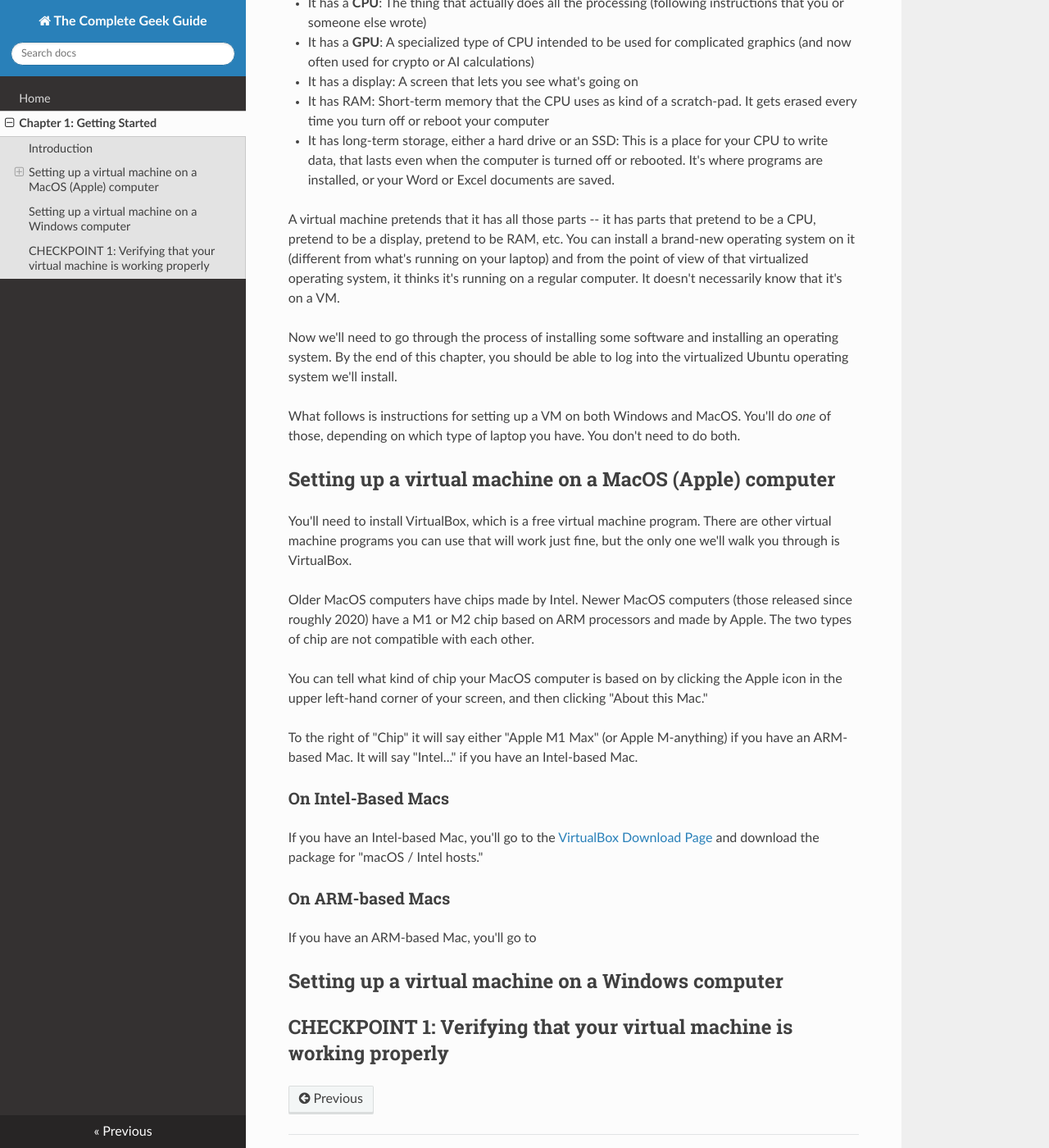
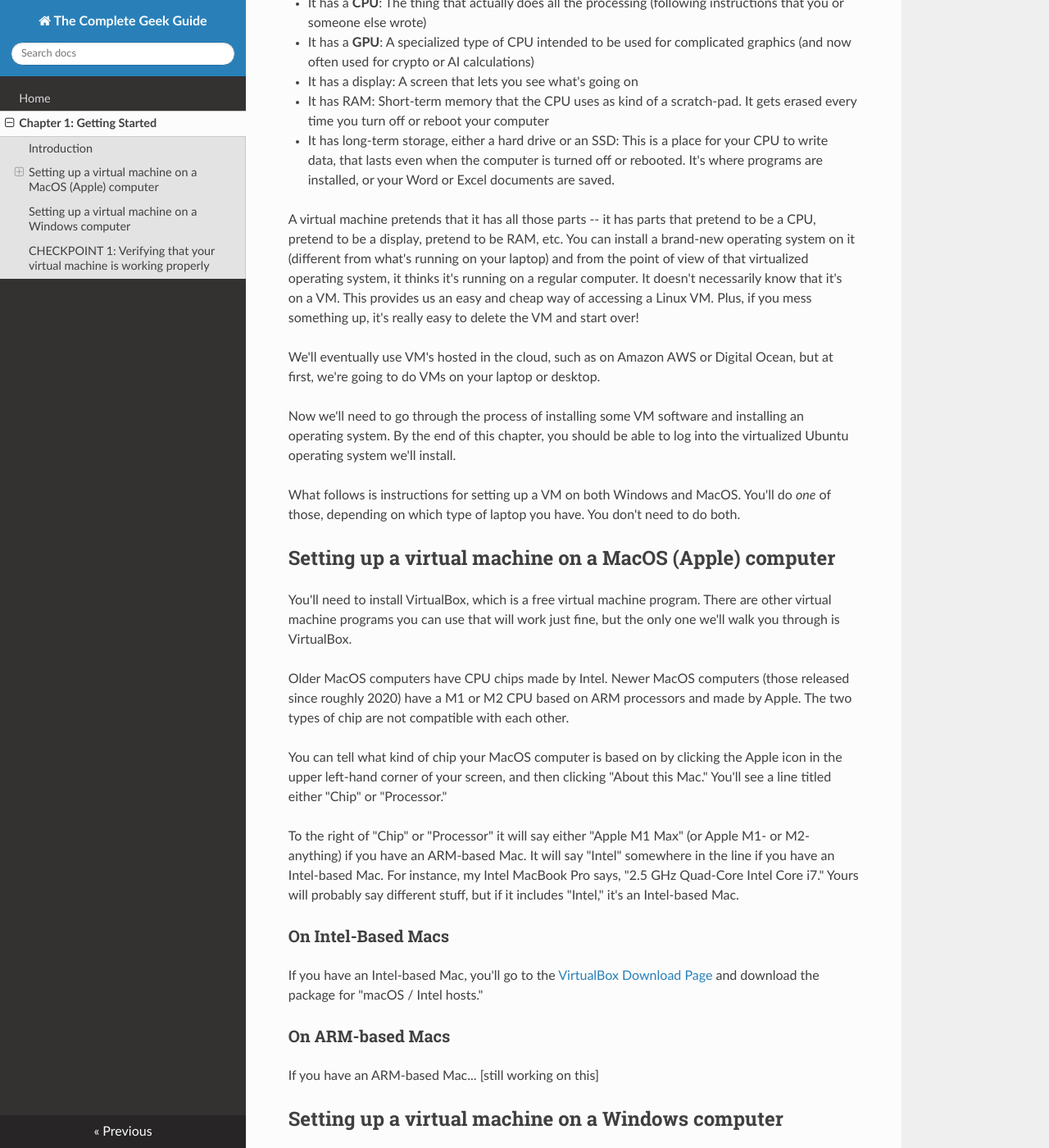
Before and after one commit to CommandLineLabs/completegeek, an MkDocs documentation site: the page built from docs/getting-started.md, in a window 1280 px wide and 1400 px high, scrolled down 536 px. Shown: the whole window at 82% size. Built offline with MkDocs 1.6.1, drawn with Linux system fonts in a browser that asks for light colours; nearby versions of some CDN libraries.

Commit message:
Adding more information about virtualization and detecting Intel vs M1-based macs.

```diff
--- a/docs/getting-started.md
+++ b/docs/getting-started.md
@@ -16,9 +16,11 @@ Your laptop has a few important parts:
 * It has RAM: Short-term memory that the CPU uses as kind of a scratch-pad. It gets erased every time you turn off or reboot your computer
 * It has long-term storage, either a hard drive or an SSD: This is a place for your CPU to write data, that lasts even when the computer is turned off or rebooted. It's where programs are installed, or your Word or Excel documents are saved.
 
-A virtual machine pretends that it has all those parts -- it has parts that pretend to be a CPU, pretend to be a display, pretend to be RAM, etc. You can install a brand-new operating system on it (different from what's running on your laptop) and from the point of view of that virtualized operating system, it thinks it's running on a regular computer. It doesn't necessarily know that it's on a VM.
+A virtual machine pretends that it has all those parts -- it has parts that pretend to be a CPU, pretend to be a display, pretend to be RAM, etc. You can install a brand-new operating system on it (different from what's running on your laptop) and from the point of view of that virtualized operating system, it thinks it's running on a regular computer. It doesn't necessarily know that it's on a VM. This provides us an easy and cheap way of accessing a Linux VM. Plus, if you mess something up, it's really easy to delete the VM and start over!
 
-Now we'll need to go through the process of installing some software and installing an operating system. By the end of this chapter, you should be able to log into the virtualized Ubuntu operating system we'll install.
+We'll eventually use VM's hosted in the cloud, such as on Amazon AWS or Digital Ocean, but at first, we're going to do VMs on your laptop or desktop.
+
+Now we'll need to go through the process of installing some VM software and installing an operating system. By the end of this chapter, you should be able to log into the virtualized Ubuntu operating system we'll install.
 
 What follows is instructions for setting up a VM on both Windows and MacOS. You'll do *one* of those, depending on which type of laptop you have. You don't need to do both.
 
@@ -26,11 +28,11 @@ What follows is instructions for setting up a VM on both Windows and MacOS. You'
 
 You'll need to install VirtualBox, which is a free virtual machine program. There are other virtual machine programs you can use that will work just fine, but the only one we'll walk you through is VirtualBox.
 
-Older MacOS computers have chips made by Intel. Newer MacOS computers (those released since roughly 2020) have a M1 or M2 chip based on ARM processors and made by Apple. The two types of chip are not compatible with each other.
+Older MacOS computers have CPU chips made by Intel. Newer MacOS computers (those released since roughly 2020) have a M1 or M2 CPU based on ARM processors and made by Apple. The two types of chip are not compatible with each other.
 
-You can tell what kind of chip your MacOS computer is based on by clicking the Apple icon in the upper left-hand corner of your screen, and then clicking "About this Mac."
+You can tell what kind of chip your MacOS computer is based on by clicking the Apple icon in the upper left-hand corner of your screen, and then clicking "About this Mac." You'll see a line titled either "Chip" or "Processor."
 
-To the right of "Chip" it will say either "Apple M1 Max" (or Apple M-anything) if you have an ARM-based Mac. It will say "Intel..." if you have an Intel-based Mac.
+To the right of "Chip" or "Processor" it will say either "Apple M1 Max" (or Apple M1- or M2-anything) if you have an ARM-based Mac. It will say "Intel" somewhere in the line if you have an Intel-based Mac. For instance, my Intel MacBook Pro says, "2.5 GHz Quad-Core Intel Core i7." Yours will probably say different stuff, but if it includes "Intel," it's an Intel-based Mac.
 
 ### On Intel-Based Macs
 
@@ -38,7 +40,7 @@ If you have an Intel-based Mac, you'll go to the [VirtualBox Download Page](http
 
 ### On ARM-based Macs
 
-If you have an ARM-based Mac, you'll go to
+If you have an ARM-based Mac... [still working on this]
 
 ## Setting up a virtual machine on a Windows computer
 
```
